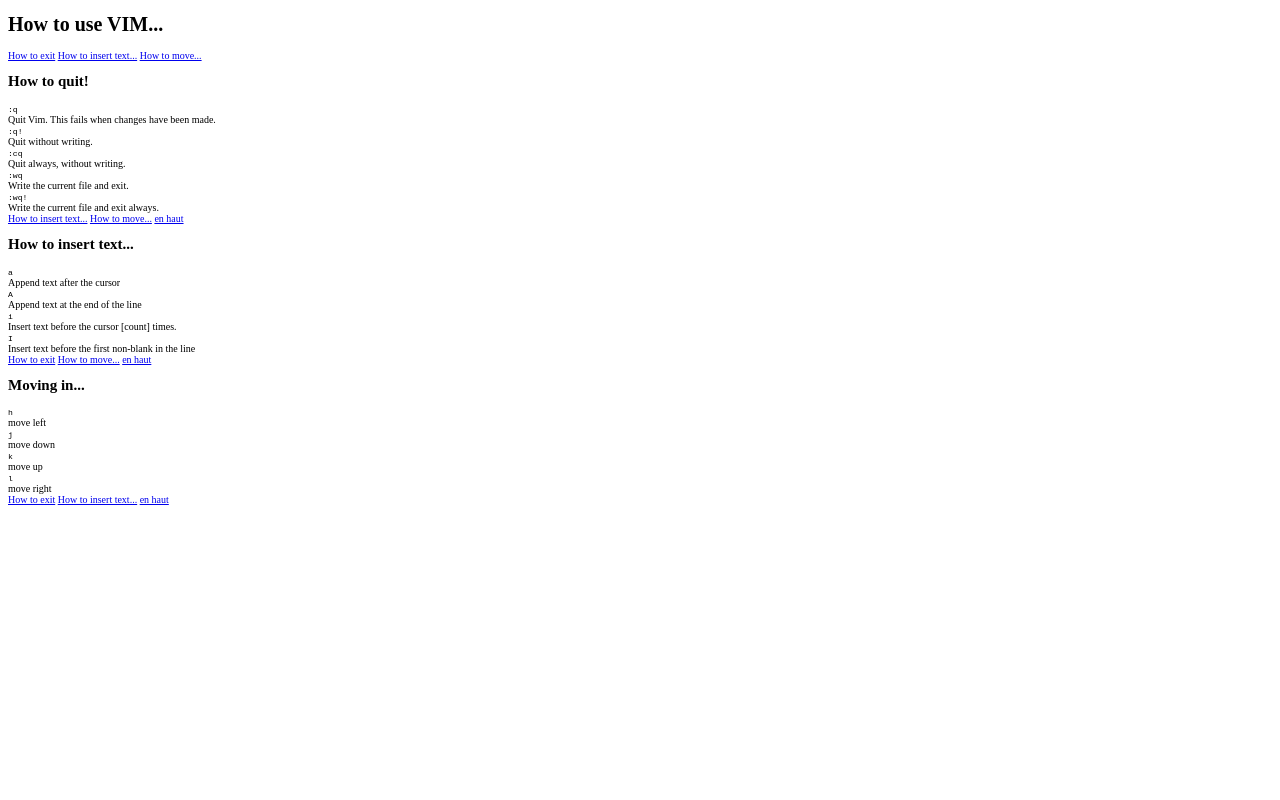
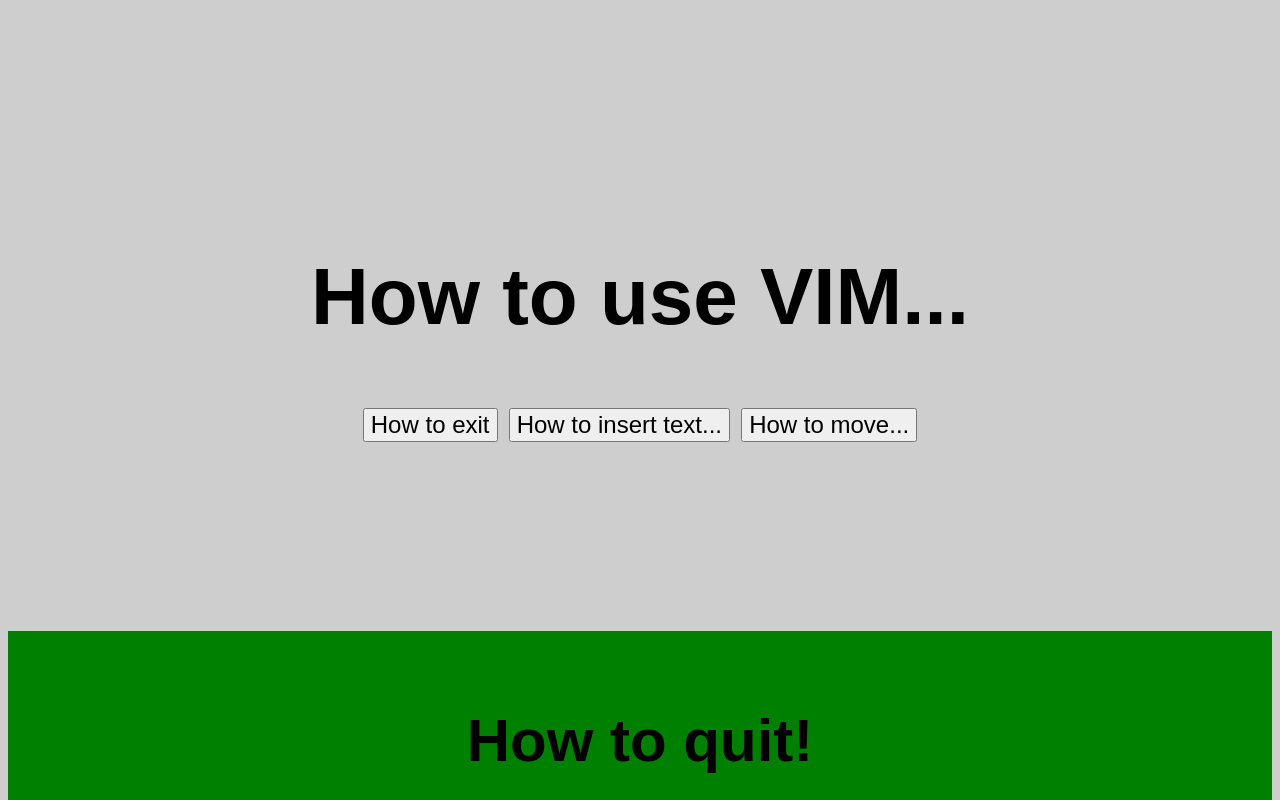
Before and after one commit to lecocqmanwell/04_CS_VIM, a plain HTML site: page index.html in a window 1280 px wide. Shown: the top 800 px of the page. Drawn offline with Linux system fonts and the light colour scheme.

Commit message:
version site check

```diff
--- a/index.css
+++ b/index.css
@@ -1,4 +1,88 @@
 body {
-font-size: 62.5%
+font-size: 62.5%;
+font-family: fantasy;
+background: #CECECE;
+}
+header{
+  text-align: center;
+}
+header a{
+  text-decoration: none;
+}
+h2{
+  text-align: center;
+}
+section{
+text-align: left;
+}
+section a{
+  text-decoration: none;
+}
+section input{
+  text-align: center;
+}
+code{
+  background: #CECECE;
+  border-radius: 0.5em;
+}
+footer{
+  background: #CECECE;
+text-align: center;
+}
+footer a{
+  text-decoration: none;
+}
+.exit{
+  background: green;
+}
+.insert{
+  background: yellow;
+}
+.move{
+  background: red;
+}
+/*--------------------------------ordi--------------------------------------------
+------------------------------------------------------------------------------*/
+@media screen and (min-width:800px) {
+
+
+header{
+  font-size: 4em;
+padding: 15%;
+}
+header input{
+  height: 15%;
+  font-size: .6em;
+}
+h2{
+  font-size: 3em;
+}
+section{
+  padding-top: 2%;
+  padding-bottom: 15%;
+font-size: 2em;
+text-align: center;
+}
+section input{
+margin-top:4%;
 
 }
+code{
+  font-size: 2.2em;
+  margin-left: -75%;
+}
+dt{
+  font-size: 1.8em;
+
+}
+footer{
+  display: none;
+}
+footer a{
+  display: none;
+}
+#exit{
+  padding-top: -10%;
+  padding-bottom: -10%
+}
+}
--- a/index.html
+++ b/index.html
@@ -1,19 +1,26 @@
 <!DOCTYPE html>
 <html>
+
 <head>
-    <link type="text/css" rel="stylesheet" href="index.css"/>
+  <link type="text/css" rel="stylesheet" href="index.css" />
+  <meta name="viewport" content="width-device-width, initial-scale=1.0" />
+  <link rel="shortcut icon" href="favicon.ico" />
+
   <title>CS_VIM</title>
 
 </head>
+
 <body>
-    <header id="head"><h1>How to use VIM...</h1>
-<a href="#exit">How to exit</a>
-<a href="#insert">How to insert text...</a>
-<a href="#move">How to move...</a>
+  <header id="head">
+    <h1>How to use VIM...</h1>
+    <a href="#exit"><input type="button" value="How to exit"></a>
+    <a href="#insert"><input type="button" value="How to insert text..."></a>
+    <a href="#move"><input type="button" value="How to move..."></a>
 
   </header>
   <section class="exit">
-          <div id="exit"> <h2>How to quit!</h2>
+    <div id="exit">
+      <h2>How to quit!</h2>
     </div>
     <code>:q</code>
     <dt>Quit Vim. This fails when changes have been made.
@@ -23,12 +30,12 @@
     <code>:cq</code>
     <dt>Quit always, without writing.</dt>
     <code>:wq</code>
-          <dt>	Write the current file and exit.</dt>
+    <dt> Write the current file and exit.</dt>
     <code>:wq!</code>
     <dt>Write the current file and exit always.</dt>
-          <a href="#insert">How to insert text...</a>
-          <a href="#move">How to move...</a>
-          <a href="#head">en haut</a>
+    <a href="#insert"><input type="button" value="How to insert text..."></a>
+    <a href="#move"><input type="button" value="How to move..."></a>
+    <a href="#head"><input type="button" value="en haut"></a>
   </section>
   <section class="insert">
     <div id="insert">
@@ -42,9 +49,9 @@
     <dt>Insert text before the cursor [count] times.</dt>
     <code>I</code>
     <dt>Insert text before the first non-blank in the line</dt>
-          <a href="#exit">How to exit</a>
-          <a href="#move">How to move...</a>
-                    <a href="#head">en haut</a>
+    <a href="#exit"><input type="button" value="How to exit"></a>
+    <a href="#move"><input type="button" value="How to move..."></a>
+    <a href="#head"><input type="button" value="en haut"></a>
 
 
   </section>
@@ -60,12 +67,19 @@
     <dt>move up</dt>
     <code>l</code>
     <dt>move right</dt>
-          <a href="#exit">How to exit</a>
-          <a href="#insert">How to insert text...</a>
-          <a href="#head">en haut</a>
+    <a href="#exit"><input type="button" value="How to exit"></a>
+    <a href="#insert"><input type="button" value="How to insert text..."></a>
+    <a href="#head"><input type="button" value="en haut"></a>
 
 
   </section>
+  <footer>
+    <a href="#exit"><input type="button" value="How to exit"></a>
+    <a href="#insert"><input type="button" value="How to insert text..."></a>
+    <a href="#move"><input type="button" value="How to move..."></a>
+    <a href="#head"><input type="button" value="en haut"></a>
+
+  </footer>
 
 </body>
 
```
Lines whose indentation alone changed are shown as unchanged.
